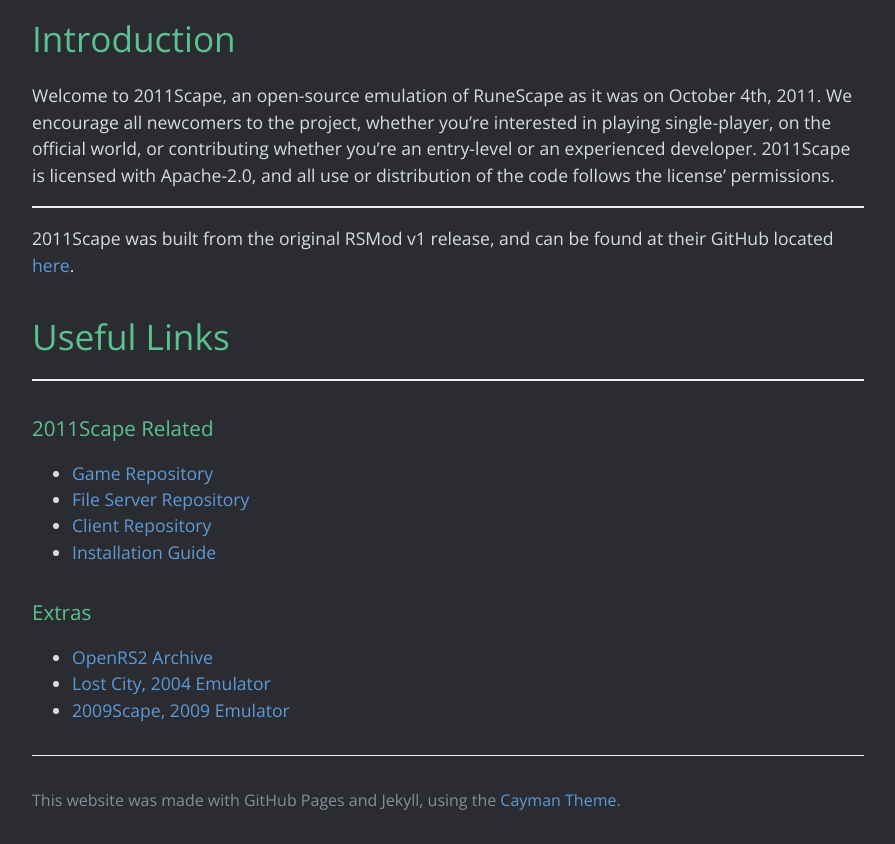
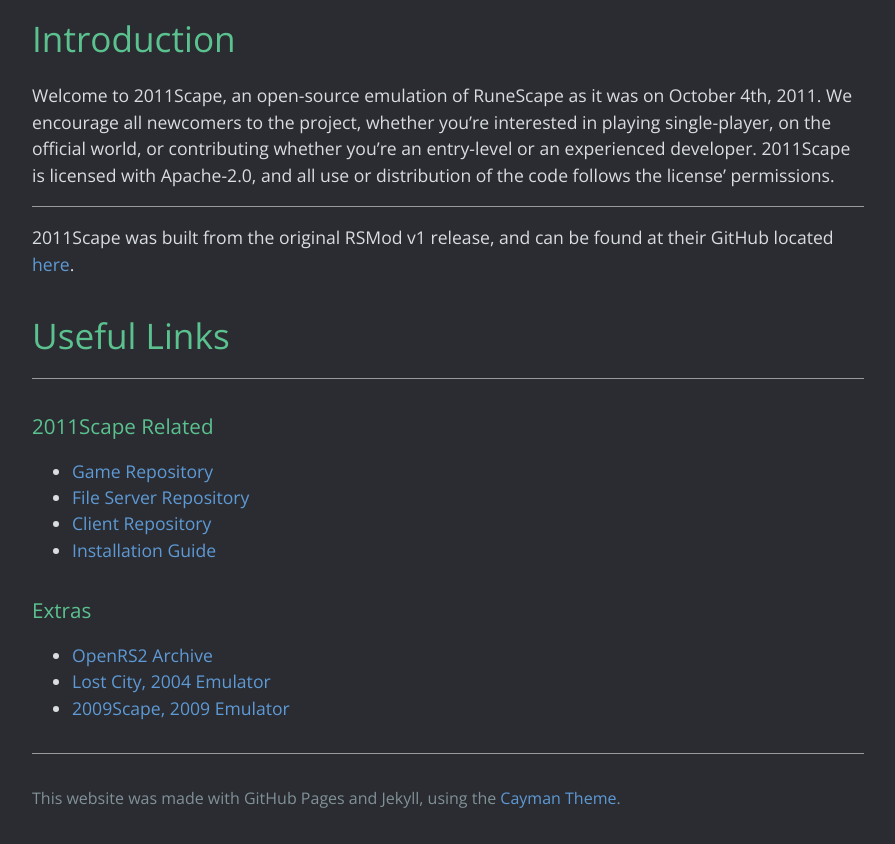
Before and after one commit to 2011Scape/2011scape.github.io, a Jekyll site: the page built from index.md, in a window 1280 px wide. Shown: the part 969-1813 px from the top of the page, without its empty margins (192-1087 px from the left). Built offline with Jekyll 4.4.1, drawn with Linux system fonts in a browser that asks for light colours.

Commit message:
site: more changes

```diff
--- a/_sass/jekyll-theme-cayman.scss
+++ b/_sass/jekyll-theme-cayman.scss
@@ -343,7 +343,7 @@
   }
 
   hr {
-    height: 2px;
+    height: 1px;
     padding: 0;
     margin: 1rem 0;
     background-color: $hr-border-color;
--- a/_sass/variables.scss
+++ b/_sass/variables.scss
@@ -20,4 +20,4 @@
 // Borders
 $border-color: #dce6f0 !default;
 $table-border-color: #e9ebec !default;
-$hr-border-color: #eff0f1 !default;
+$hr-border-color: #999a9a !default;
```
